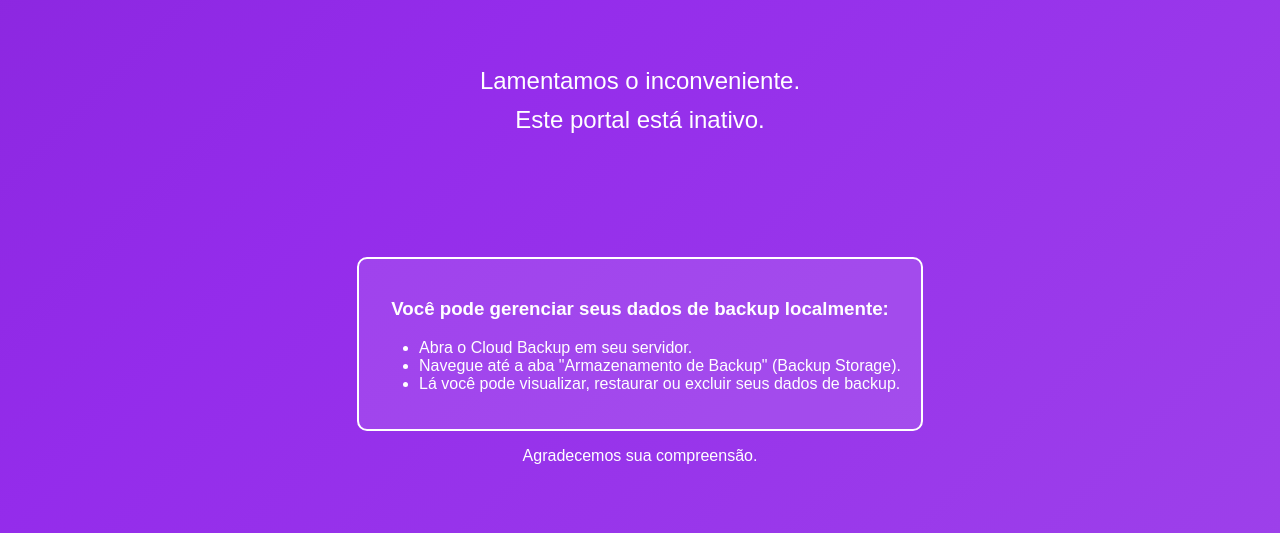
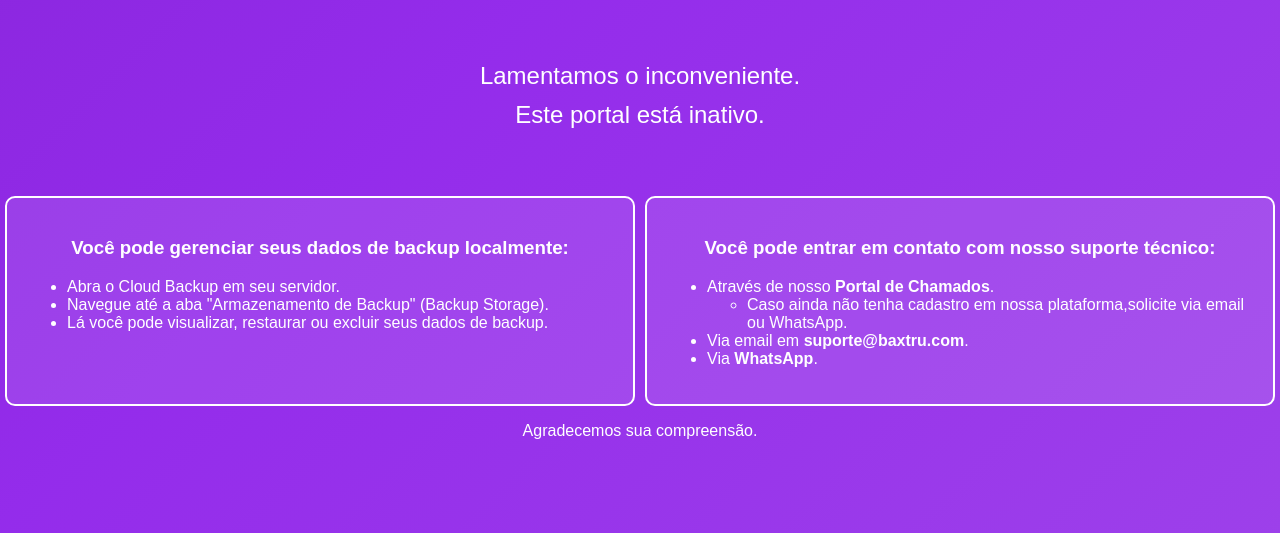
Before and after one commit to salesigor/maintenance-mode, a plain HTML site: page index.html in a window 1280 px wide. Shown: the part 267-800 px from the top of the page. Drawn offline with Linux system fonts and the light colour scheme.

Commit message:
support info

```diff
--- a/index.html
+++ b/index.html
@@ -14,13 +14,26 @@
                 <img src="media/logo.png" alt="Logo" class="logo">
                 <h1>Portal Offline</h1>
                 <h2><p>Lamentamos o inconveniente.<br>Este portal está inativo.<br><br></p></h2>
+                <div class="quadros">
                     <div class="quadro">
-                    <h3><p>Você pode gerenciar seus dados de backup localmente:</p></h3>
+                        <h3>Você pode gerenciar seus dados de backup localmente:</h3>
                         <ul class="lista-direita">
                             <li>Abra o Cloud Backup em seu servidor.</li>
                             <li>Navegue até a aba "Armazenamento de Backup" (Backup Storage).</li>
                             <li>Lá você pode visualizar, restaurar ou excluir seus dados de backup.</li>
                         </ul>
+                    </div>
+                    <div class="quadro">
+                        <h3>Você pode entrar em contato com nosso suporte técnico:</h3>
+                        <ul class="lista-direita">
+                            <li>Através de nosso <a href="https://suporte.baxtru.com/">Portal de Chamados</a>.</li>
+                            <ul>
+                                <li>Caso ainda não tenha cadastro em nossa plataforma,solicite via email ou WhatsApp.</li>
+                            </ul>
+                            <li>Via email em <a href="mailto:suporte@baxtru.com">suporte@baxtru.com</a>.</li>
+                            <li>Via <a href="https://wa.me/551138781520">WhatsApp</a>.</li>
+                        </ul>
+                    </div>
                 </div>
                 <p>Agradecemos sua compreensão.</p>
             </div>
--- a/style.css
+++ b/style.css
@@ -9,8 +9,8 @@ animation: Gradient 15s ease infinite;}
 .vh > div { width: 100%; text-align: center; vertical-align: middle; }
 img { max-width: 100%; }
 .wrap {text-align: center;}
-.wrap h1 {font-size: 30px;font-weight: 700;margin: 0 0 90px;}
-.wrap h2 {font-size: 24px;font-weight: 400;line-height: 1.6;margin: 0 0 80px;}
+.wrap h1 {font-size: 30px;font-weight: 700;margin: 0 0 60px;}
+.wrap h2 {font-size: 24px;font-weight: 400;line-height: 1.6;margin: 0 0 10px;}
 @-webkit-keyframes Gradient {
 0% {background-position: 0% 50%}
 50% {background-position: 100% 50%}
@@ -26,21 +26,41 @@ img { max-width: 100%; }
 50% {background-position: 100% 50%}
 100% {background-position: 0% 50%}
 }
+.quadros {
+    display: flex;
+    justify-content: space-between;
+    flex-wrap: wrap;
+}
 .quadro {
+    flex: 1;
     display: inline-block;
     border: 2px solid #ffffff;
     padding: 20px;
     border-radius: 10px;
     background-color: rgba(255, 255, 255, 0.1);
+    margin: 0 5px;
 }
 .lista-direita {
     text-align: right;
 }
-
 .lista-direita li {
     text-align: left;
+}
+.lista-direita a {
+    color: #fff;
+    text-decoration: none;
+    font-weight: bold;
+}
+.lista-direita a:hover {
+    color: #43fa82;
+    text-decoration: underline;
 }
 .logo {
     max-width: 150px;
     height: auto;
 }
+@media screen and (max-width: 600px) {
+    .quadro {
+        width: 90%;
+    }
+}
```
Lines whose indentation alone changed are shown as unchanged.
